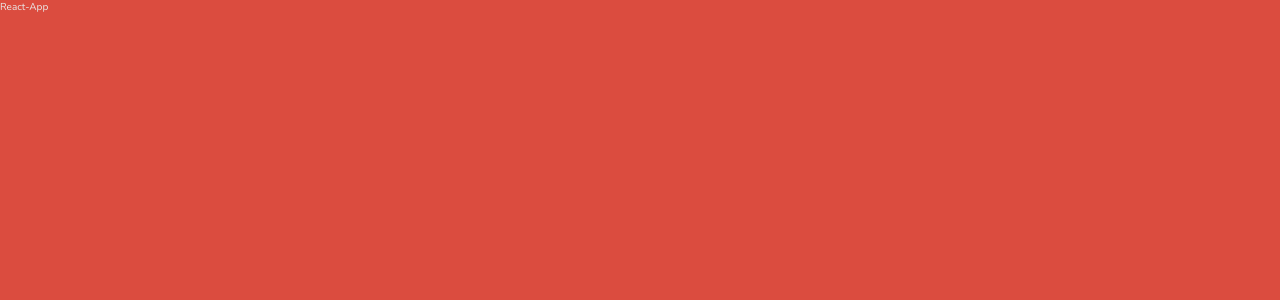
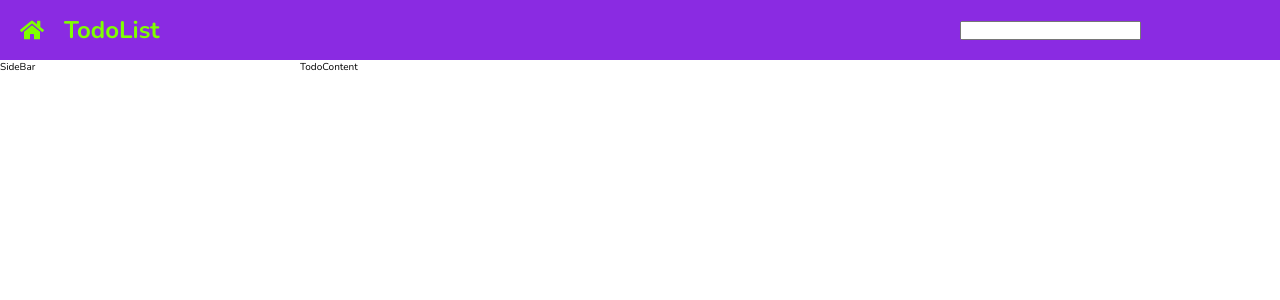
Before and after one commit to Alac1996/cc15-todolist, a React (Create React App) app: page / in a window 1280 px wide. Shown: the top 300 px of the page. Built offline with nearby package versions, Linux system fonts and the light colour scheme.

Commit message:
UpdateToDoList

```diff
--- a/package.json
+++ b/package.json
@@ -5,6 +5,7 @@
   "dependencies": {
     "react": "^18.2.0",
     "react-dom": "^18.2.0",
+    "react-icons": "^4.10.1",
     "react-scripts": "5.0.1",
     "sass": "^1.66.1"
   },
--- a/src/App.js
+++ b/src/App.js
@@ -1,5 +1,25 @@
+import "./App.scss";
+import { FaHome } from "react-icons/fa";
 function App() {
-  return <div>React-App</div>;
+  return (
+    <div className="todo">
+      <div className="todo__header">
+        <header className="header">
+          <div className="header__logo">
+            <FaHome />
+          </div>
+          <div className="header__text">
+            <h1>TodoList</h1>
+          </div>
+          <div className="header__search">
+            <input />
+          </div>
+        </header>
+      </div>
+      <div className="todo__sidebar">SideBar</div>
+      <div className="todo_content">TodoContent</div>
+    </div>
+  );
 }
 
 export default App;
--- /dev/null
+++ b/src/App.scss
@@ -0,0 +1,60 @@
+@import "./index.scss";
+$header-height: 60px;
+$sidebar-width: 300px;
+
+.todo {
+  display: grid;
+  grid-template-rows: $header-height calc(100vh - $header-height);
+  grid-template-columns: $sidebar-width calc(100vw - $sidebar-width);
+  &__header {
+    // grid-row-start:1;
+    // grid-row-end:2;
+    grid-row: 1/2;
+    // grid-column-start:1;
+    // grid-column-end:-1;
+    grid-column: 1/-1;
+    // background-color: red;
+  }
+}
+
+.todo__sidebar {
+  grid-row: 2/-1;
+  grid-column: 1/2;
+  //   background-color: tan;
+}
+
+.todo__content {
+  grid-row: 2/-1;
+  grid-column: 2/-1;
+  //   background-color: gainsboro;
+}
+
+// HEADER
+
+.header {
+  display: flex;
+  align-items: center;
+  gap: 20px;
+
+  background-color: blueviolet;
+  height: $header-height;
+  padding: 5px 20px;
+  &__logo {
+    font-size: 2.4rem;
+    color: chartreuse;
+    display: flex;
+  }
+
+  &__text {
+    flex: 1;
+    color: chartreuse;
+
+    & > h1 {
+      font-size: 2.4rem;
+    }
+  }
+
+  &__search {
+    min-width: 300px;
+  }
+}
--- a/src/index.scss
+++ b/src/index.scss
@@ -27,6 +27,4 @@
     sans-serif;
   -webkit-font-smoothing: antialiased;
   -moz-osx-font-smoothing: grayscale;
-  color: $grey-light;
-  background-color: $primary;
 }
```
Also changed, not shown: 2 other files (tests, documents, lock files or other folders).
